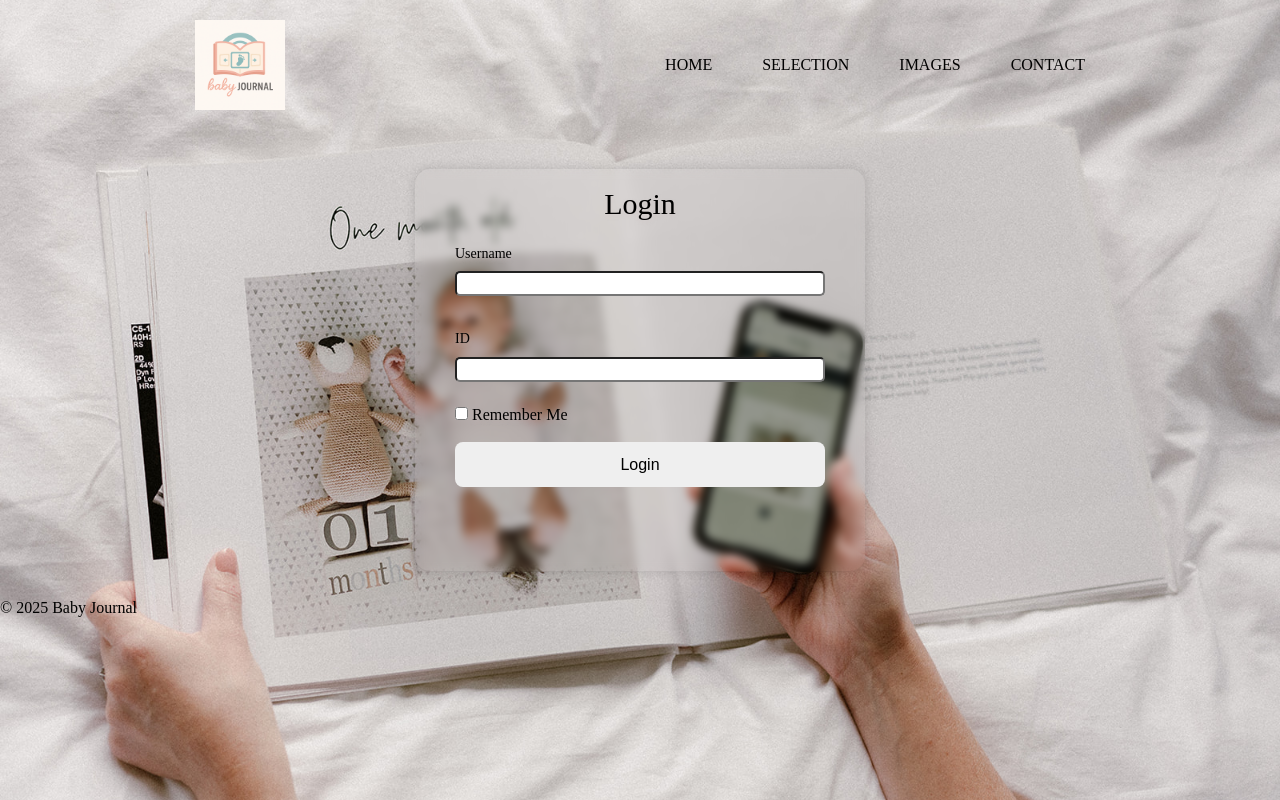
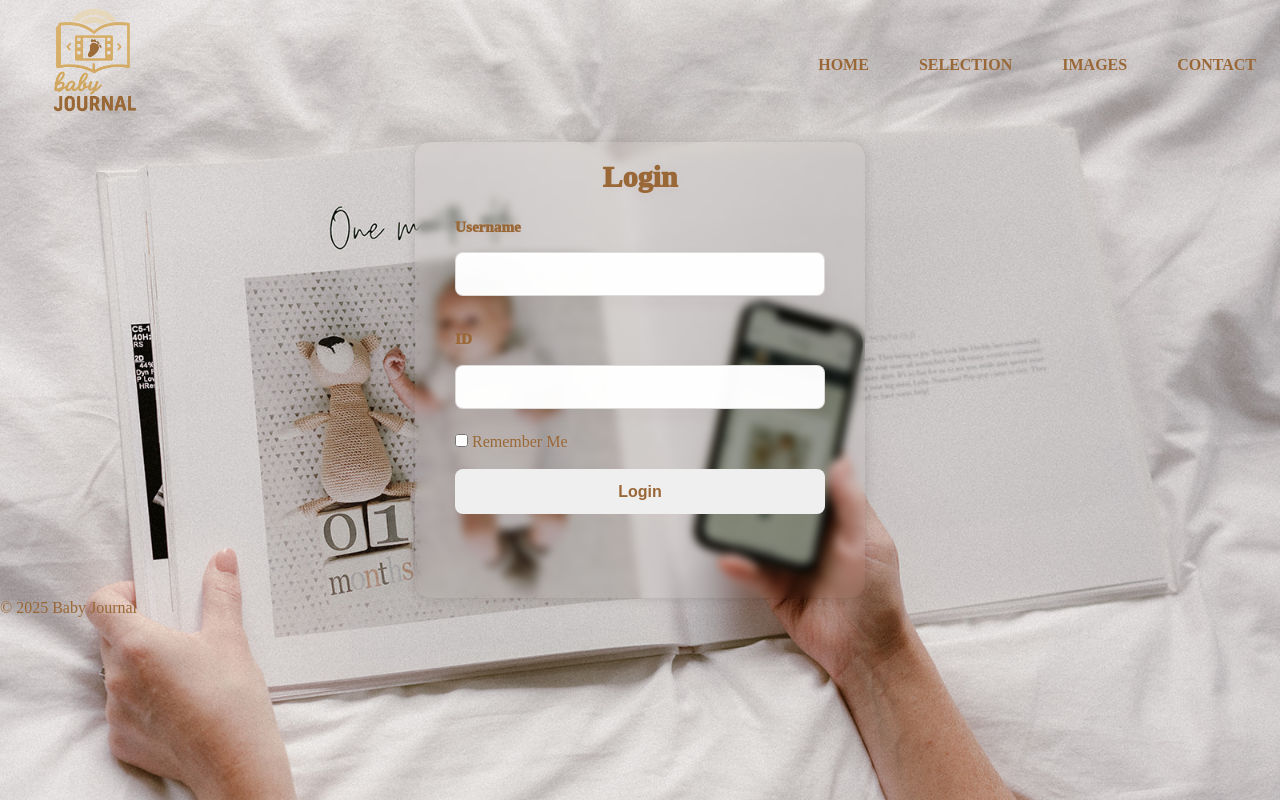
Before and after one commit to gizhak/baby_journal, a plain HTML site: page index.html in a window 1280 px wide. Drawn offline with Linux system fonts and the light colour scheme; some icons are missing.

Commit message:
Refactor CSS code structure for improved

```diff
--- a/css/basics/base.css
+++ b/css/basics/base.css
@@ -3,18 +3,19 @@
 }
 
 body {
-    background-image: url('/img/background/back1.png');
+    /* לפני: background-image: url('/img/background/back1.png'); */
+    background-image: url('../../img/background/back1.png');
     background-size: cover;
     background-position: center;
     background-repeat: no-repeat;
     min-height: 100vh;
+    background-color: var(--clr-background);
+    /* fallback background color from palette */
 }
 
 html {
     font-family: lato-regular, serif;
-    color: var(--clr-primary-btn);
-    /* color: var(--clr-primary-toolbar); */
-    /* color: var(--clr-primary-title); */
+    color: var(--clr-primary-btn, #4A3F35);
     line-height: 1.6rem;
     text-shadow: 0 2px 4px rgba(210, 190, 190, 0.3);
 }
--- a/css/components/main-header.css
+++ b/css/components/main-header.css
@@ -4,7 +4,9 @@
 .main-header {
     display: flex;
     height: 130px;
-    justify-content: center;
     align-items: center;
-    gap: 360px;
+    justify-content: space-between;
+    /* יותר רספונסיבי מאשר gap קבוע */
+    padding: 0 1.5rem;
+    gap: 1rem;
 }
--- a/css/components/main-logo.css
+++ b/css/components/main-logo.css
@@ -35,7 +35,7 @@
     padding: 4.5em 2.5em 4em 2.5em;
     border-radius: 15px;
     box-shadow: 0px 0px 10px 2px rgba(0, 0, 0, 0.1);
-    color: var(--clr-primary-toolbar-panel);
+    color: var(--clr-logo-dark-brown);
 }
 
 .login_title {
@@ -54,11 +54,12 @@
 }
 
 .login_title span {
-    color: var(--clr-primary-toolbar-panel);
+    color: var(--clr-logo-dark-brown);
     font-size: 30px;
+    font-weight: 1000;
 }
 
-.login_title::before {
+/* .login_title::before {
     content: "";
     top: 0;
     left: -30px;
@@ -66,7 +67,7 @@
     border-top-right-radius: 50%;
     width: 30px;
     height: 30px;
-    box-shadow: 15px 0 0 0 var(--clr-primary-toolbar-panel);
+    box-shadow: 15px 0 0 0 var(---clr-logo-dark-brown);
     background: transparent;
 }
 
@@ -78,14 +79,15 @@
     border-top-left-radius: 50%;
     width: 30px;
     height: 30px;
-    box-shadow: -15px 0 0 0 var(--clr-primary-toolbar-panel);
+    box-shadow: -15px 0 0 0 var(--clr-logo-dark-brown);
     background: transparent;
-}
+} */
 
 .input_wrapper {
-    position: relative;
+    display: flex;
     flex-direction: column;
-    display: flex;
+    gap: 0.5rem;
+    /* ריווח בין התווית לשדה */
     margin-bottom: 20px;
 
 }
@@ -105,16 +107,27 @@
 .label {
     position: static;
     /* במקום absolute */
+    font-size: 14px;
+
     margin-bottom: 5px;
     font-size: 14px;
-    color: var(--clr-primary-toolbar-panel);
+    color: var(--clr-logo-dark-brown);
     display: block;
 }
 
 .input_field {
-    height: 25px;
-    border-radius: 5px;
-    padding: 0 10px;
+    height: 44px;
+    /* גובה גדול ונוח */
+    padding: 0.6rem 0.9rem;
+    /* פנימי יותר לקריאות */
+    font-size: 1rem;
+    /* קריא יותר */
+    border-radius: 8px;
+    border: 1px solid rgba(74, 63, 53, 0.18);
+    background: rgba(255, 255, 255, 0.98);
+    color: var(--clr-logo-dark-brown, #4A3F35);
+    box-shadow: inset 0 1px 0 rgba(255, 255, 255, 0.6), 0 6px 18px rgba(74, 63, 53, 0.04);
+    transition: border-color .12s ease, box-shadow .12s ease, transform .06s ease;
 }
 
 .input_field:focus~.label,
@@ -125,9 +138,15 @@
     top: -10px;
     left: 20px;
     background-color: var(--clr-primary-toolbar-panel);
-    color: var(--clr-primary-toolbar);
+    color: var(--clr-logo-dark-brown);
     border-radius: 30px;
     padding: 0 10px;
+}
+
+.label {
+    font-size: 0.95rem;
+    color: var(--clr-logo-dark-brown);
+    font-weight: 1000;
 }
 
 
@@ -148,6 +167,7 @@
     color: var(--clr-primary-toolbar);
     cursor: pointer;
     margin-top: 15px;
+    font-weight: 600;
 
     /* הוסף את אלה: */
     display: block;
@@ -155,15 +175,22 @@
 }
 
 .main-logo {
-    height: 90px;
+    height: 140px;
+    /* מתאים לכותרת, ישמור על פרופורציות */
     width: auto;
-    margin-right: 20px;
+    object-fit: contain;
     display: block;
-    object-fit: contain;
+}
+
+/* אם תרצה שהלוגו יזהר על רקע כהה/בהיר */
+.main-header {
+    color: var(--clr-logo-dark-brown);
+    background: transparent;
+
 }
 
 /* הוסף hover effect: */
 .login-btn:hover {
-    background-color: var(--clr-primery-btn-hover);
-    transition: background-color 0.3s ease;
+    background-color: var(--clr-font-hover);
+    transition: background-color 0.6s ease;
 }
--- a/css/components/main-nav.css
+++ b/css/components/main-nav.css
@@ -25,12 +25,14 @@
 }
 
 .main-nav a {
-    color: var(--color-light);
+    color: var(--clr-logo-dark-brown);
     text-transform: uppercase;
     text-decoration: none;
+    font-weight: 600;
+
 }
 
 .main-nav a:hover {
-    color: var(--clr-hover);
-    text-decoration: underline;
+    color: var(--clr-font-hover);
+    /* text-decoration: underline; */
 }
--- a/css/setup/vars.css
+++ b/css/setup/vars.css
@@ -1,13 +1,20 @@
 :root {
     /* pallet */
 
-    --clr-logo-gold: #C9A66B;
-    /* Warm gold – main elements like the book icon and the "baby" text */
-    --clr-logo-dark-brown: #4A3F35;
-    /* Dark brown – outlines, key text, and strong accents */
+    --clr-logo-gold: #d2a860;
+    /* Warm gold — main elements like the book icon and the "baby" text */
+    --clr-logo-dark-brown: #9a6837;
+    /* Dark brown — outlines, key text, and strong accents */
     --clr-logo-off-white: #F8F5F0;
-    /* Off-white – light backgrounds, panels, and neutral areas */
+    /* Off-white — light backgrounds, panels, and neutral areas */
     --clr-logo-light-beige: #E6D8C3;
-    /* Light beige – secondary elements, arrows, and subtle highlights */
-
+    /* Light beige — secondary elements, arrows, and subtle highlights */
+    --clr-font-hover: #b69b87;
+    /* Aliases used across the project — map them to the logo palette */
+    --clr-primary-btn: var(--clr-logo-dark-brown);
+    --clr-primary-title: var(--clr-logo-dark-brown);
+    --clr-primary-toolbar-panel: var(--clr-logo-light-beige);
+    --color-light: var(--clr-logo-off-white);
+    --clr-hover: var(--clr-logo-gold);
+    --clr-background: var(--clr-logo-off-white);
 }
--- a/css/styles.css
+++ b/css/styles.css
@@ -1,23 +1,12 @@
 /* SETUP */
-@import url('./setup/typography.css');
 @import url('./setup/vars.css');
 
 /* BASICS */
 @import url('./basics/base.css');
-@import url('./basics/helpers.css');
 @import url('./basics/layout.css');
 @import url('./basics/main-layout.css');
-@import url('./basics/edite-layout.css');
-
-
 
 /* COMPONENTS */
 @import url('./components/main-logo.css');
 @import url('./components/main-nav.css');
 @import url('./components/main-header.css');
-@import url('./components/footer.css');
-@import url('./components/estilos.css');
-@import url('./components/zoom-effects.css');
-
-/* MQ */
-@import url('./setup/mq.css');
--- a/index.html
+++ b/index.html
@@ -13,7 +13,7 @@
     <!-- adding background image -->
 
     <header class="main-header main-layout">
-        <img src="./img/Logo/logo_1.png" alt="Baby Journal Logo" class="main-logo">
+        <img src="./img/Logo/logo-warm-colo.png" alt="Baby Journal Logo" class="main-logo">
         <nav class="main-nav">
             <ul class="flex clean-list">
                 <li><a href="index.html">Home</a></li>
```
Also changed, not shown: img/Logo/logo-warm-colo.png (added).
